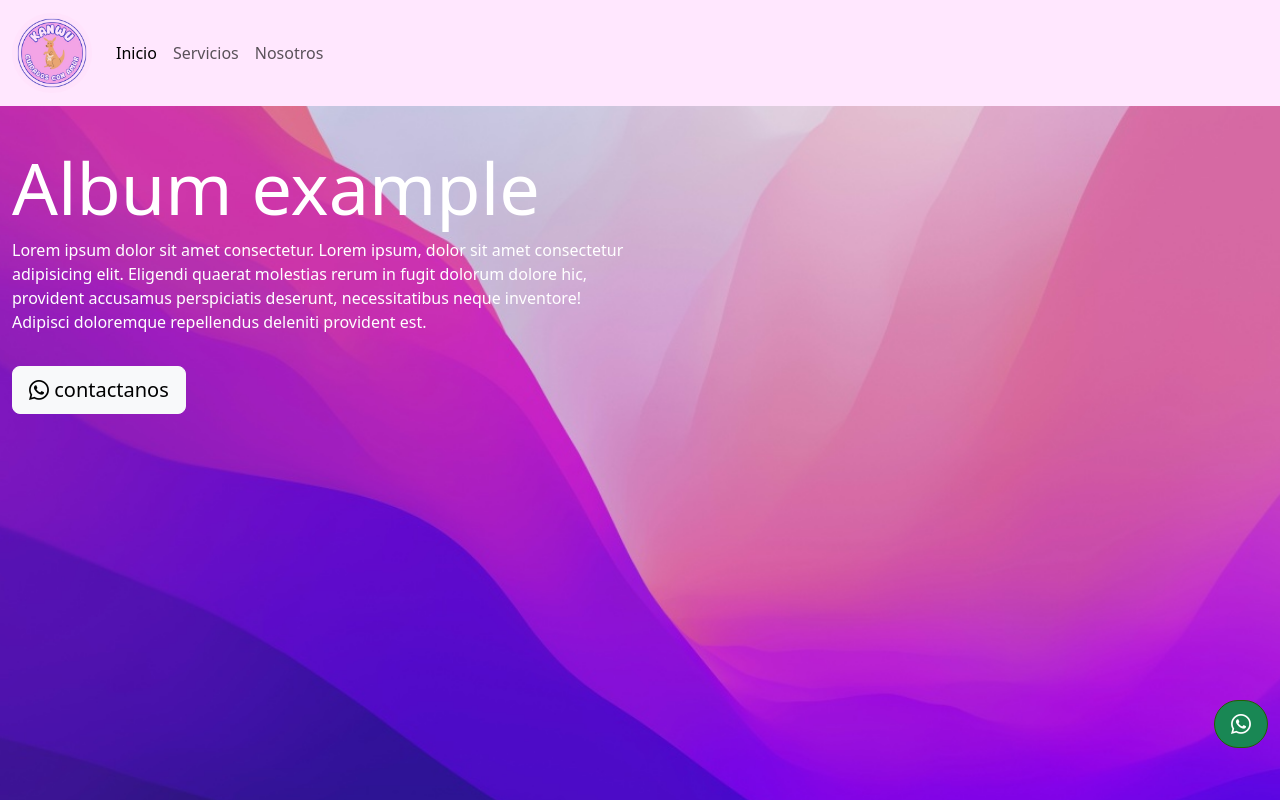
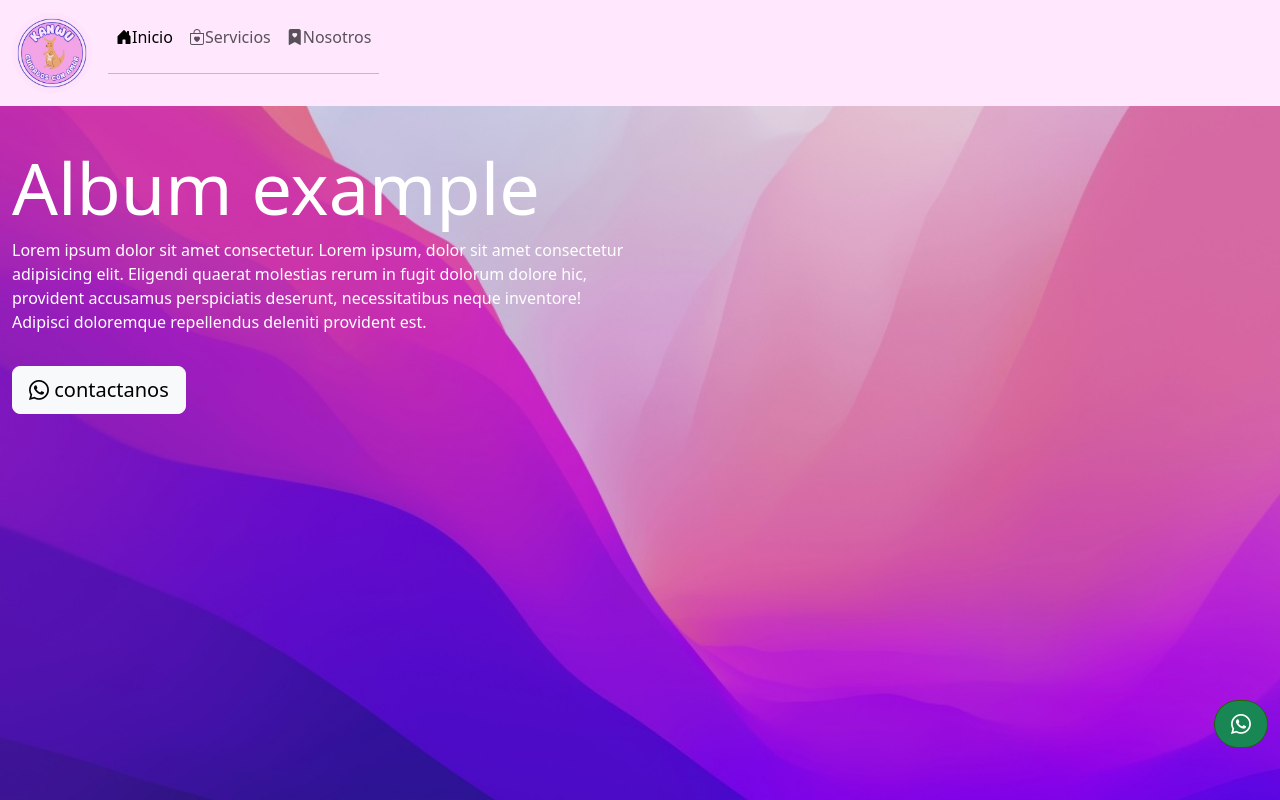
Before and after one commit to RubenCardenasV/nanys, an Angular app: page / in a window 1280 px wide. Shown: the top 800 px of the page. Built offline with nearby package versions, Linux system fonts and the light colour scheme.

Commit message:
[ iconos ]

```diff
--- a/src/app/app.component.html
+++ b/src/app/app.component.html
@@ -30,13 +30,16 @@
         <div class="collapse navbar-collapse" id="navbarNav">
           <ul class="navbar-nav">
             <li class="nav-item">
-              <a class="nav-link active" aria-current="page" ref="#">Inicio</a>
+              <a class="nav-link active" aria-current="page" ref="#"><i class="bi bi-house-door-fill"></i>Inicio</a>
+              <hr>
             </li>
             <li class="nav-item">
-              <a class="nav-link" ref="services">Servicios</a>
+              <a class="nav-link" ref="services"><i class="bi bi-bag-heart"></i>Servicios</a>
+              <hr>
             </li>
             <li class="nav-item">
-              <a class="nav-link" ref="us">Nosotros</a>
+              <a class="nav-link" ref="us"><i class="bi bi-bookmark-heart-fill"></i>Nosotros</a>
+              <hr>
             </li>
           </ul>
         </div>
```
